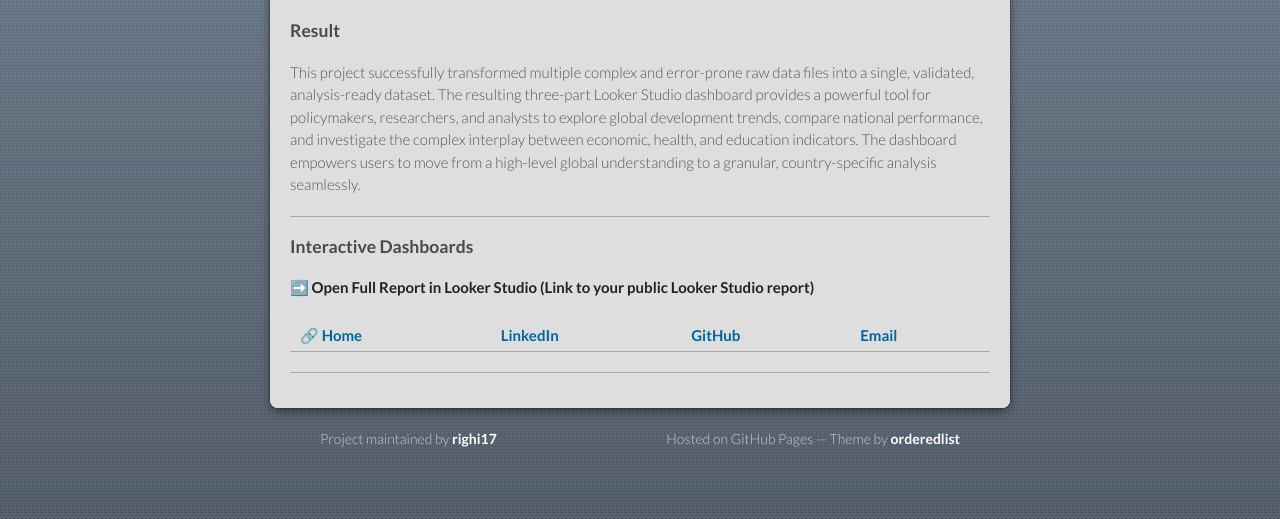
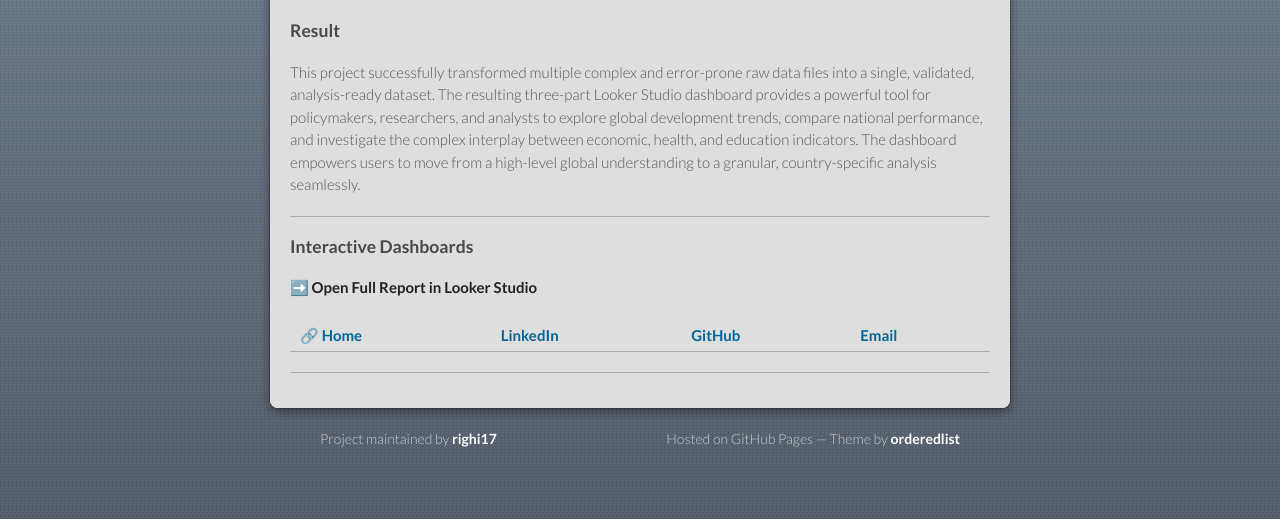
Before and after one commit to righi17/reprighi01, a Jekyll site: the page built from 01.md, in a window 1280 px wide and 900 px high, scrolled down 2482 px, cut to the strip 381-900 px from the top of the window. Built offline with Jekyll 4.4.1, drawn with Linux system fonts in a browser that asks for light colours; our own code applies the rules of GitHub Pages for plain Markdown files.

Commit message:
Update 01.md

```diff
--- a/01.md
+++ b/01.md
@@ -44,7 +44,7 @@ This project successfully transformed multiple complex and error-prone raw data
 
 ### Interactive Dashboards
 
-[**➡️ Open Full Report in Looker Studio (Link to your public Looker Studio report)**](https://lookerstudio.google.com/s/nBf9-6Lz-ck)
+[**➡️ Open Full Report in Looker Studio**](https://lookerstudio.google.com/s/nBf9-6Lz-ck)
 
 🔗 **[Home](../index.md)** | **[LinkedIn](https://www.linkedin.com/in/righi)** | **[GitHub](https://github.com/righi17)** | **[Email](mailto:gabriel.righi@hotmail.com)**
 
```
